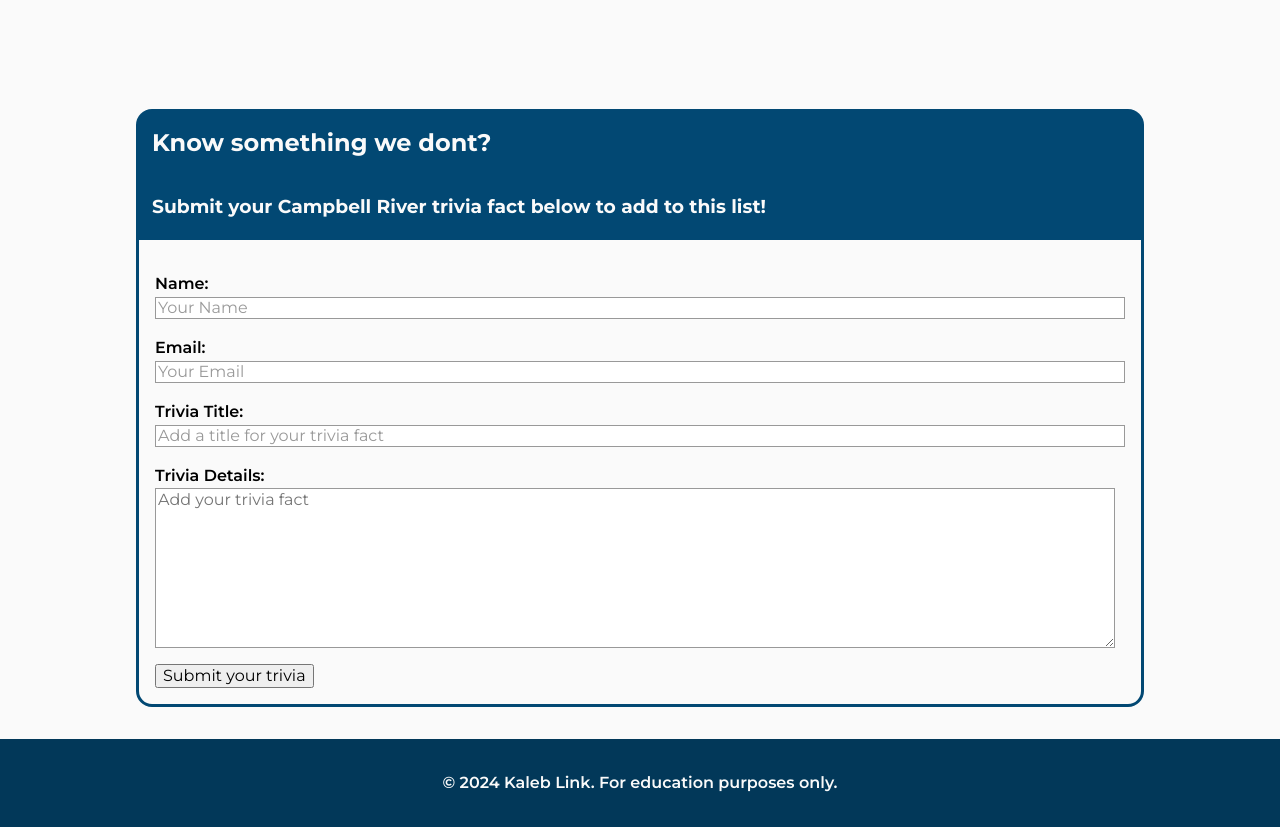
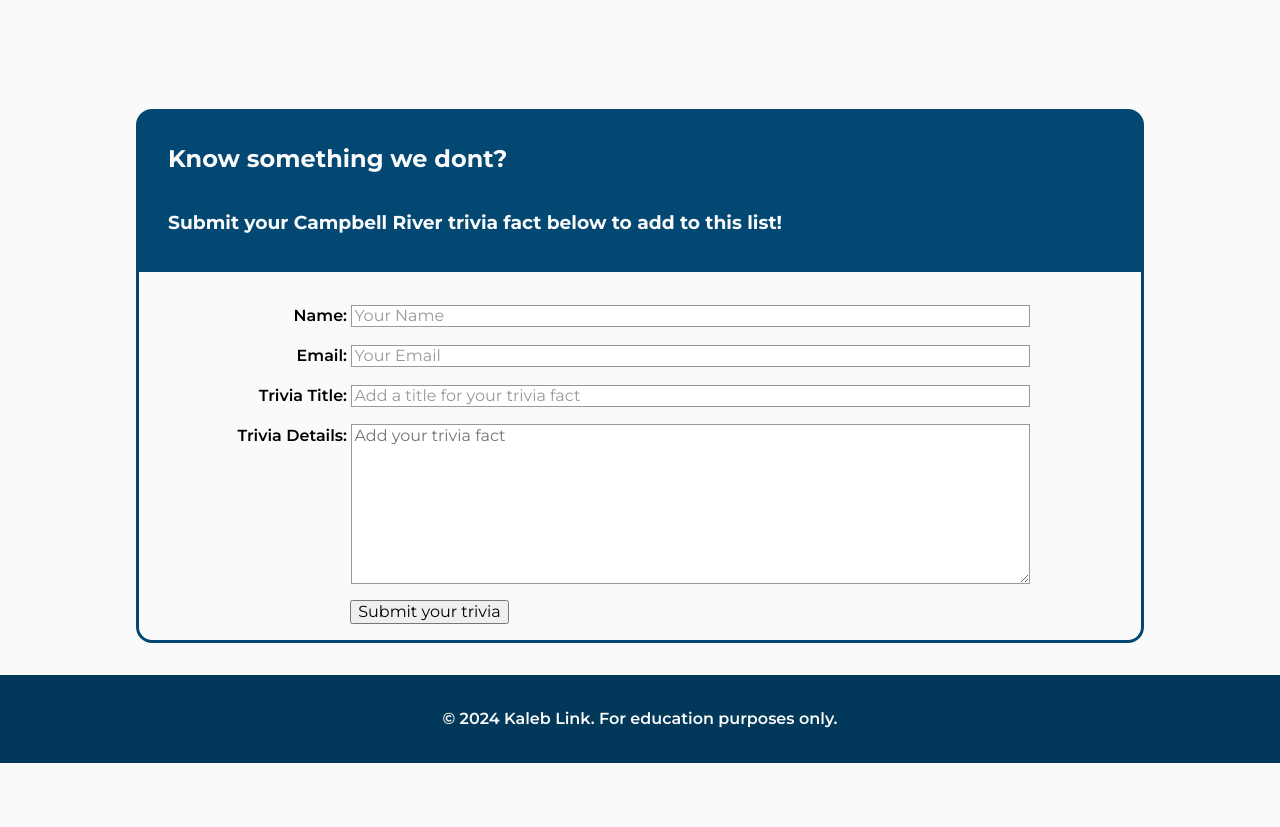
Before and after one commit to Ks-link/country-website, a plain HTML site: page trivia.html in a window 1280 px wide. Shown: the part 2640-3467 px from the top of the page. After the commit the page ends 3403 px from the top, so only its background shows below. Drawn offline with Linux system fonts and the light colour scheme.

Commit message:
finished trivia page!

```diff
--- a/styles/styles.css
+++ b/styles/styles.css
@@ -463,7 +463,7 @@ header {
 }
 
 
-@media (min-width: 37.5em) {
+@media (min-width: 57rem) {
 
 	.trivia-form {
 		max-width: 80rem;
@@ -471,8 +471,13 @@ header {
 		margin: 5rem auto 1rem;
 	}
 
-	/* .form input,
+	.form-text {
+		padding: 1rem;
+	}
+
+	.form input,
 	.form textarea {
+		max-width: 62rem;
 		width: 70%;
 		box-sizing: border-box;
 		border: .0625rem solid #999;
@@ -487,13 +492,15 @@ header {
 	.form label {
 		display: inline-block;
 		text-align: right;
+		padding-left: 4rem;
+		width: 12rem;
 	}
 
+
 	.form button {
-		margin-left: 7rem;
-	} */
-
-
+		margin-left: 12.2rem;
+		/* this matches up submit button to the edge of the form */
+	}
 }
 
 /*** ------------------ Credits Page ------------------ ***/
```
